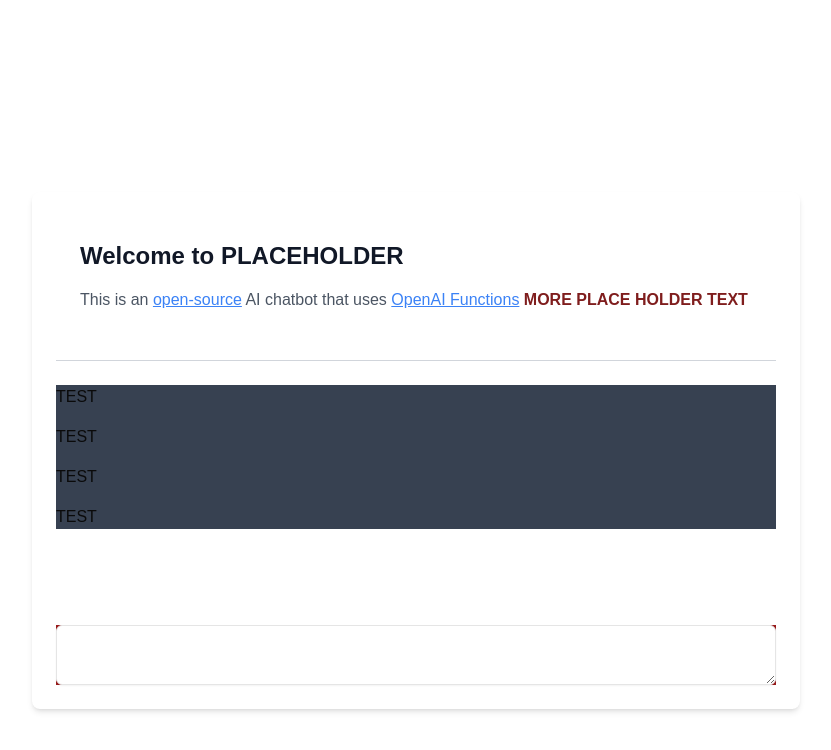
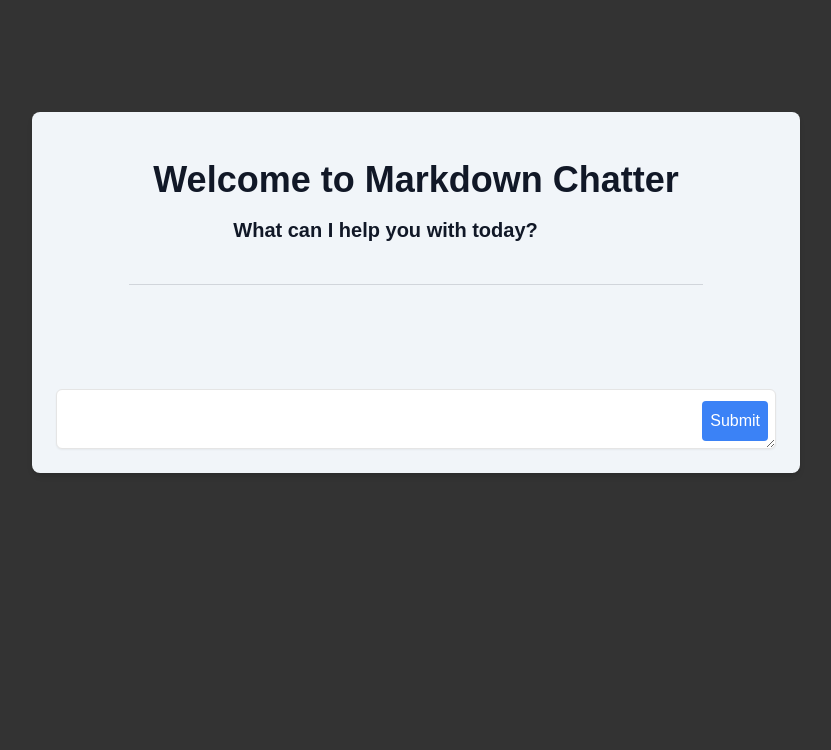
Before and after one commit to idqam/arbichat, a Next.js app: page / in a window 1280 px wide. Shown: the top 750 px of the page, without its empty margins (224-1055 px from the left). Built offline with nearby package versions, Linux system fonts and the light colour scheme.

Commit message:
basic UI is done, loading state added but should be made cleaner. Added logic to display thinking state and response state correctly.

```diff
--- a/package.json
+++ b/package.json
@@ -18,6 +18,7 @@
     "@vercel/kv": "^3.0.0",
     "@vercel/sdk": "^1.1.0",
     "ai": "^4.0.20",
+    "axios": "^1.7.9",
     "class-variance-authority": "^0.7.1",
     "clsx": "^2.1.1",
     "dotenv": "^16.4.7",
--- a/src/app/api/chat/embedding.ts
+++ b/src/app/api/chat/embedding.ts
@@ -1,8 +1,6 @@
 import { OpenAIApi, Configuration } from "openai-edge";
 
 
-
-// THESE SHOULD BE GOTTEN FROM PROCESS.ENV but it doesnt work on my end right now.
 const OPENAI_API_KEY = process.env.OPENAI_API_KEY;
 const KV_REST_API_URL = process.env.KV_REST_API_URL;
 const KV_REST_API_TOKEN = process.env.KV_REST_API_TOKEN;
--- a/src/app/api/chat/route.ts
+++ b/src/app/api/chat/route.ts
@@ -19,7 +19,7 @@ const openai = new OpenAIApi(config);
 const SYSTEM_MESSAGE = {
   role: "system",
   content:
-    "Fetch information based on the user request. If the request is unclear, ask the user for clarification. If the request is clear, fetch the information and display it to the user.",
+    "Fetch information based on the user request. If the request is unclear, ask the user for clarification. If the request is clear, fetch the information and display it to the user. ONLY provide information from the knowledge base. Do not assume you can provide information from data you were trained on. If the query is not in the knowledge base, inform the user that the information is not available and you should say that that information is not in your knowledge base.",
 };
 
 export async function POST(req: Request) {
--- a/src/app/globals.css
+++ b/src/app/globals.css
@@ -8,7 +8,7 @@ body {
 
 @layer base {
   :root {
-    --background: 0 0% 100%;
+    --background: 0 0% 20%;
     --foreground: 0 0% 3.9%;
     --card: 0 0% 100%;
     --card-foreground: 0 0% 3.9%;
--- a/src/app/page.tsx
+++ b/src/app/page.tsx
@@ -2,8 +2,21 @@ import ChatText from "@/components/ChatText";
 
 export default function Home() {
   return (
-    <>
+    <div
+      id="outer-container"
+      className="max-w-3xl mx-auto my-8 p-6 mt-28 border-gray-200 rounded-lg shadow-md bg-slate-100"
+    >
+      <div className="flex justify-center">
+        <div id="welcome-header" className="p-6 mb-6 border-b border-gray-300">
+          <h1 className="text-4xl font-semibold text-gray-900 mb-4 ml-0">
+            Welcome to Markdown Chatter
+          </h1>
+          <h2 className="text-xl font-semibold text-gray-900 mb-4 ml-20">
+            What can I help you with today?
+          </h2>
+        </div>
+      </div>
       <ChatText />
-    </>
+    </div>
   );
 }
--- a/src/components/ChatText.tsx
+++ b/src/components/ChatText.tsx
@@ -1,38 +1,69 @@
+"use client";
+import React, { useState } from "react";
+import axios from "axios";
 import { Textarea } from "./ui/textarea";
 
 const ChatText = () => {
+  const [query, setQuery] = useState("");
+  const [response, setResponse] = useState("");
+  const [thinking, setThinking] = useState(false);
+
+  const handleInputChange = (e: React.ChangeEvent<HTMLTextAreaElement>) => {
+    setQuery(e.target.value);
+  };
+
+  const handleSubmit = async () => {
+    if (!query.trim()) return;
+
+    setThinking(true);
+    setResponse("");
+    try {
+      const result = await axios.post("/api/chat", {
+        messages: [{ role: "user", content: query }],
+      });
+
+      setResponse(result.data.response);
+    } catch (error) {
+      console.error("Error making POST request", error);
+      setResponse("An error occurred. Please try again.");
+    } finally {
+      setThinking(false);
+    }
+  };
+
   return (
-    <div
-      id="outer-container"
-      className="max-w-3xl mx-auto my-8 p-6 mt-48  border-gray-200 rounded-lg shadow-md bg-white"
-    >
-      <div id="welcome-header" className="p-6 mb-6 border-b border-gray-300">
-        <h1 className="text-2xl font-semibold text-gray-900 mb-4">
-          Welcome to PLACEHOLDER
-        </h1>
+    <>
+      <div className="mt-20 relative">
+        <Textarea
+          className="bg-white pr-16"
+          value={query}
+          onChange={handleInputChange}
+          disabled={thinking}
+        />
+        <button
+          onClick={handleSubmit}
+          className={`absolute right-2 bottom-2 p-2 ${
+            thinking ? "bg-gray-400 cursor-not-allowed" : "bg-blue-500"
+          } text-white rounded`}
+          disabled={thinking}
+        >
+          {thinking ? "Thinking..." : "Submit"}
+        </button>
+      </div>
 
-        <p className="text-gray-600 mb-6">
-          This is an{" "}
-          <a href="#" className="text-blue-500 underline">
-            open-source
-          </a>{" "}
-          AI chatbot that uses{" "}
-          <a href="#" className="text-blue-500 underline">
-            OpenAI Functions
-          </a>{" "}
-          <b className="text-red-900">MORE PLACE HOLDER TEXT </b>
-        </p>
-      </div>
-      <div id="temp-more" className="bg-gray-700 space-y-4">
-        <div>TEST</div>
-        <div>TEST</div>
-        <div>TEST</div>
-        <div>TEST</div>
-      </div>
-      <div className="mt-24 bg-red-800">
-        <Textarea className="bg-white" />
-      </div>
-    </div>
+      {thinking && (
+        <div className="mt-4 p-4 rounded">
+          <p className="text-lg ml-0 font-semibold">Thinking...</p>
+        </div>
+      )}
+
+      {response && (
+        <div className="mt-4 p-4 bg-gray-100 rounded">
+          <h2 className="text-xl ml-0 font-semibold">Response:</h2>
+          <p>{response}</p>
+        </div>
+      )}
+    </>
   );
 };
 
```
Also changed, not shown: 1 other file (tests, documents, lock files or other folders).
